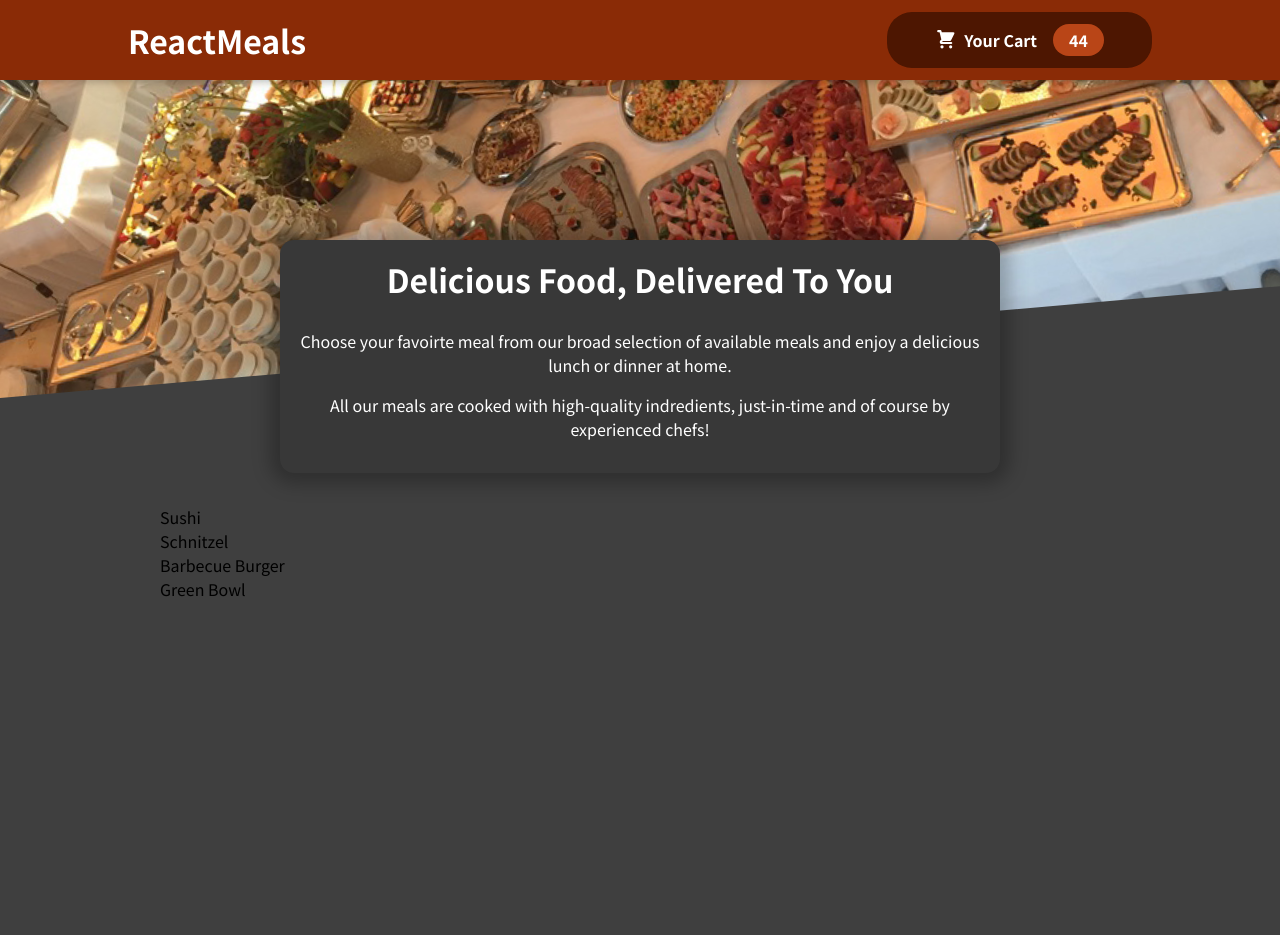
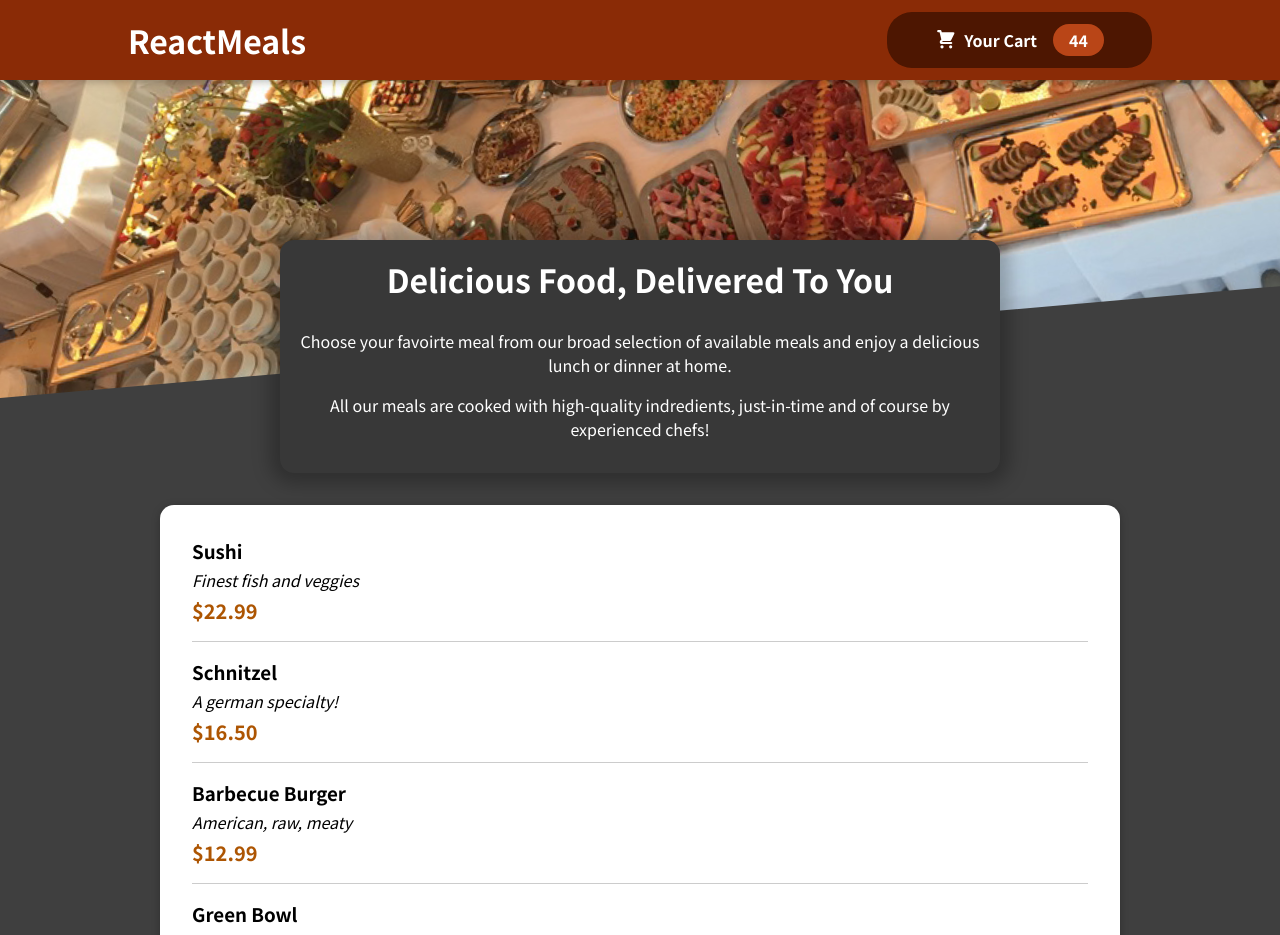
Before and after one commit to mowalky/reactmeals, a React (Create React App) app: page / in a window 1280 px wide. Shown: the top 935 px of the page. Before the commit the page ends 800 px from the top, so only its background shows below. Built offline with nearby package versions, Linux system fonts and the light colour scheme.

Commit message:
updated meal items

```diff
--- a/src/components/Meals/AvailableMeals.js
+++ b/src/components/Meals/AvailableMeals.js
@@ -1,4 +1,6 @@
 import classes from "./AvailableMeals.module.css";
+import Card from "../UI/Card";
+import MealItem from "./MealItem/MealItem";
 
 const DUMMY_MEALS = [
   {
@@ -28,10 +30,14 @@
 ];
 
 const AvailableMeals = () => {
-  const mealsList = DUMMY_MEALS.map((meal) => <li>{meal.name}</li>);
+  const mealsList = DUMMY_MEALS.map((meal) => (
+    <MealItem key={meal.id} {...meal} />
+  ));
   return (
     <section className={classes.meals}>
-      <ul>{mealsList}</ul>
+      <Card>
+        <ul>{mealsList}</ul>
+      </Card>
     </section>
   );
 };
--- /dev/null
+++ b/src/components/Meals/MealItem/MealItem.js
@@ -0,0 +1,17 @@
+import classes from "./MealItem.module.css";
+
+const MealItem = (props) => {
+  const price = `$${props.price.toFixed(2)}`;
+  return (
+    <li className={classes.meal}>
+      <div>
+        <h3>{props.name}</h3>
+        <div className={classes.description}>{props.description}</div>
+        <div className={classes.price}>{price}</div>
+      </div>
+      <div></div>
+    </li>
+  );
+};
+
+export default MealItem;
--- /dev/null
+++ b/src/components/Meals/MealItem/MealItem.module.css
@@ -0,0 +1,22 @@
+.meal {
+    display: flex;
+    justify-content: space-between;
+    margin: 1rem;
+    padding-bottom: 1rem;
+    border-bottom: 1px solid #ccc;
+  }
+
+  .meal h3 {
+    margin: 0 0 0.25rem 0;
+  }
+
+  .description {
+    font-style: italic;
+  }
+
+  .price {
+    margin-top: 0.25rem;
+    font-weight: bold;
+    color: #ad5502;
+    font-size: 1.25rem;
+  }
--- /dev/null
+++ b/src/components/UI/Card.js
@@ -0,0 +1,7 @@
+import classes from "./Card.module.css";
+
+const Card = (props) => {
+  return <div className={classes.card}>{props.children}</div>;
+};
+
+export default Card;
--- /dev/null
+++ b/src/components/UI/Card.module.css
@@ -0,0 +1,6 @@
+.card {
+    padding: 1rem;
+    box-shadow: 0 2px 8px rgba(0, 0, 0, 0.25);
+    border-radius: 14px;
+    background-color: white;
+  }
```
Also changed, not shown: src/components/Meals/MealItem/MealItemForm.js (added).
